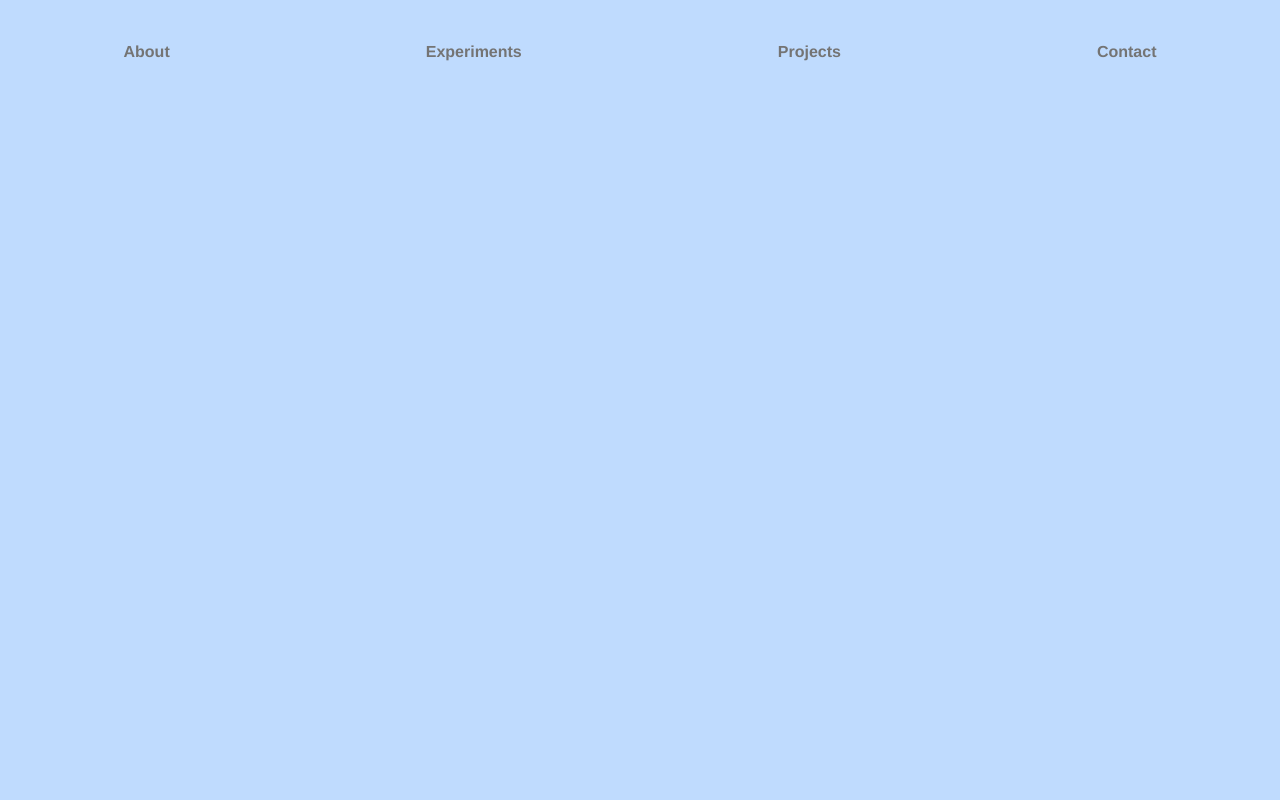
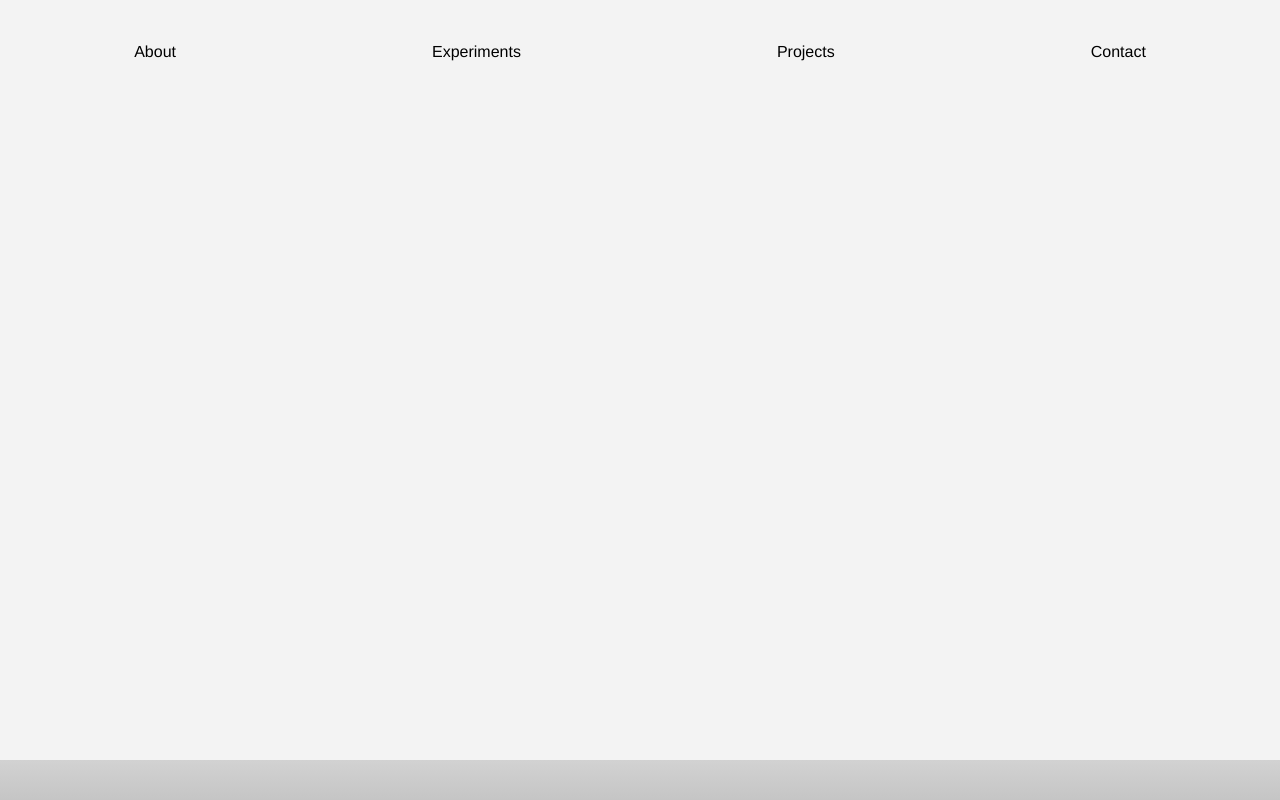
Before and after one commit to georgegausden/portfolio, a Next.js app: page /test2 in a window 1280 px wide. Built offline with nearby package versions, Linux system fonts and the light colour scheme.

Commit message:
Refactor CSS classes in navbar.tsx and globals.css

```diff
--- a/app/globals.css
+++ b/app/globals.css
@@ -27,7 +27,7 @@
   }
 
   h3{
-    @apply font-bold text-[#747474]
+    @apply font-normal
   }
 
 
--- a/app/test2/page.tsx
+++ b/app/test2/page.tsx
@@ -114,7 +114,7 @@ export default function HomePage() {
         </nav>
 
         {/* section for content */}
-        <div className="relative overflow-x-scroll bg-blue-200 flex justify-center items-center h-screen">
+        <div className="relative overflow-x-scroll  flex justify-center items-center h-screen">
           {activeSection === "Biography" && (
             <p className="px-[20%]">{biography?.projects[0].description}</p>
           )}
@@ -160,7 +160,7 @@ export default function HomePage() {
           )} */}
 
           {activeSection === activeProject?.title && (
-            <div className="flex flex-col md:flex-row gap-20 bg-pink-200 items-center ">
+            <div className="flex flex-col md:flex-row gap-20  items-center ">
               <div className="md:px-[10%]">
                 <h1>{activeProject.title}</h1>
                 <p>{activeProject.description}</p>
```
